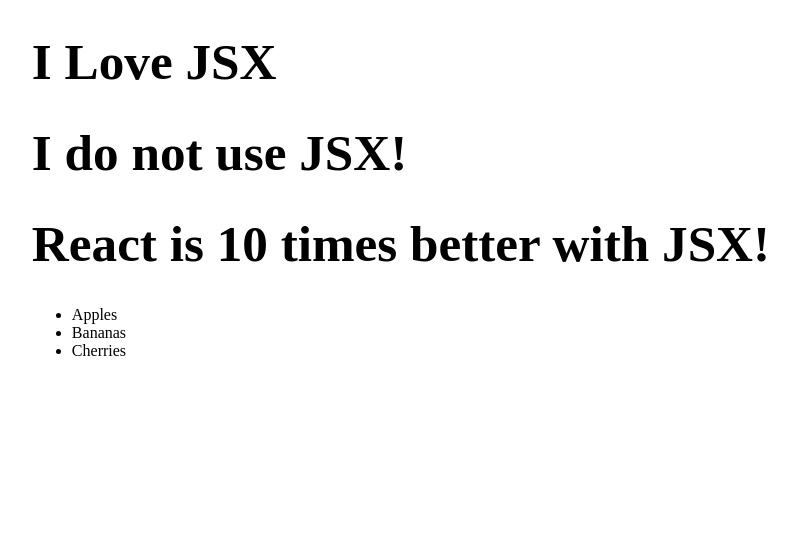
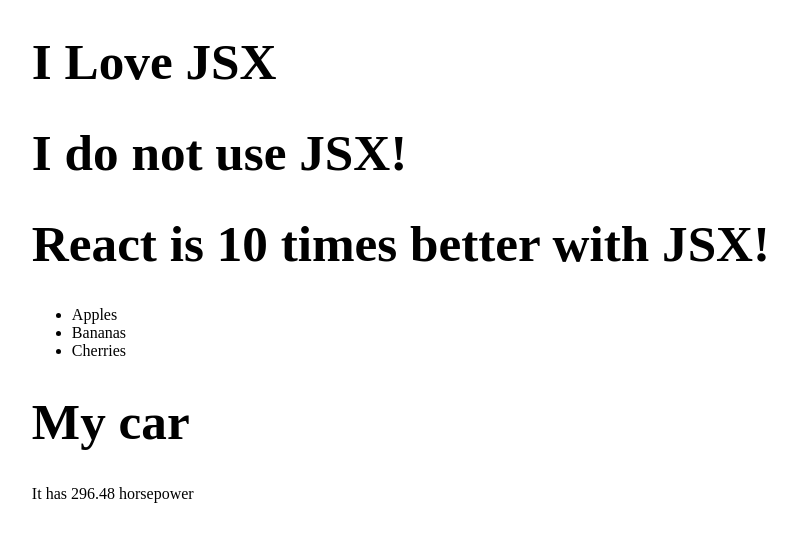
Before and after one commit to rohitware/react-skill-builder, a React (Vite) app: page / in a window 1280 px wide. Shown: the top 542 px of the page, without its empty margins (239-1036 px from the left). Built offline with nearby package versions, Linux system fonts and the light colour scheme.

Commit message:
JavaScript expression inside JSX

```diff
--- a/src/App.jsx
+++ b/src/App.jsx
@@ -1,11 +1,13 @@
 // import './App.css'
 import Demo1 from "./jsx/Demo1";
+import JsxExpressions from "./jsx/JsxExpressions";
 
 function App() {
   return (
     <>
       <div className="App">
         <Demo1 />
+        <JsxExpressions />
       </div>
     </>
   );
--- /dev/null
+++ b/src/jsx/JsxExpressions.jsx
@@ -0,0 +1,12 @@
+import React from "react";
+
+function JsxExpressions() {
+  return (
+    <div>
+      <h1>My car</h1>
+      <p>It has {218 * 1.36} horsepower</p>
+    </div>
+  );
+}
+
+export default JsxExpressions;
```
